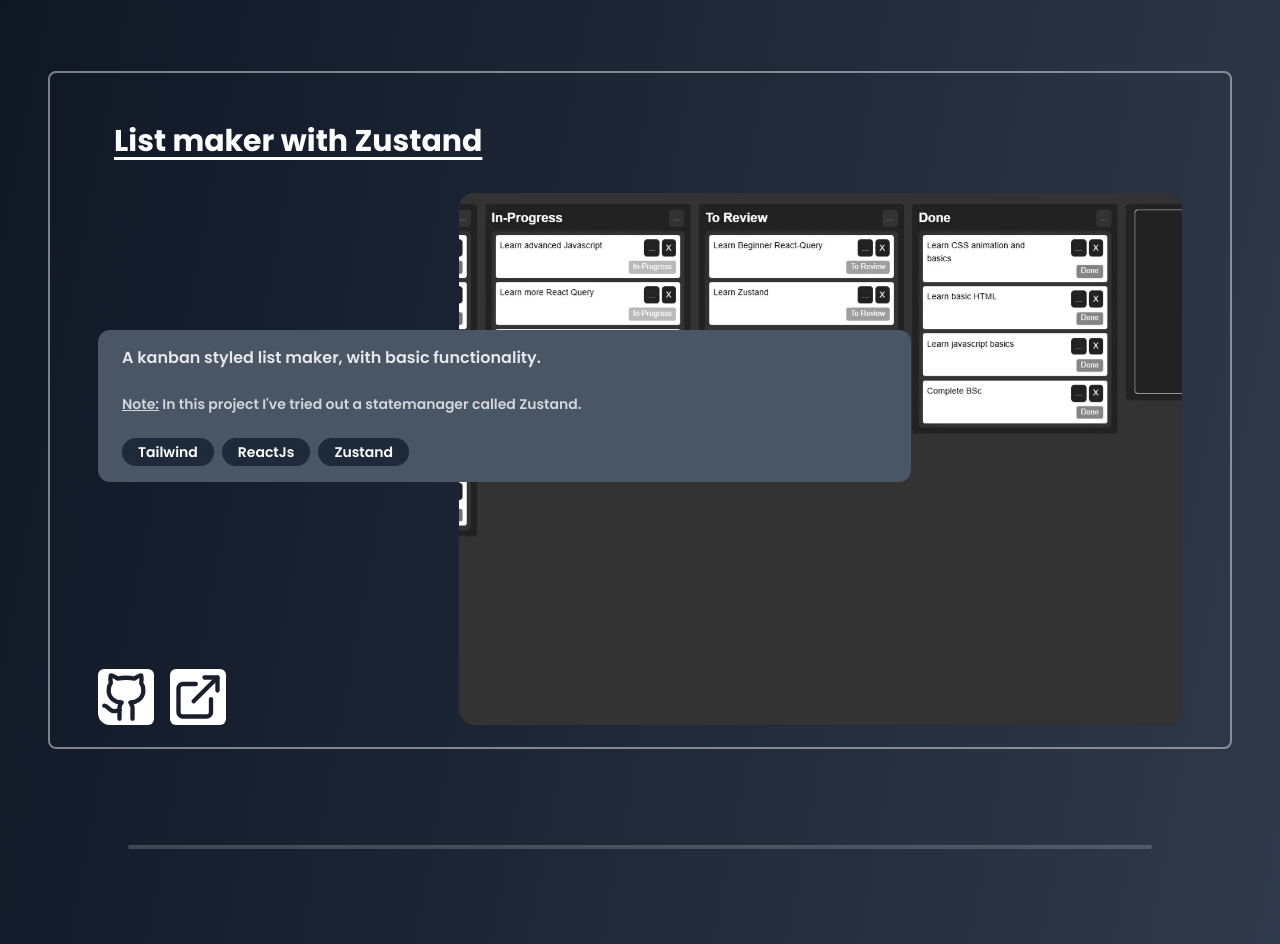
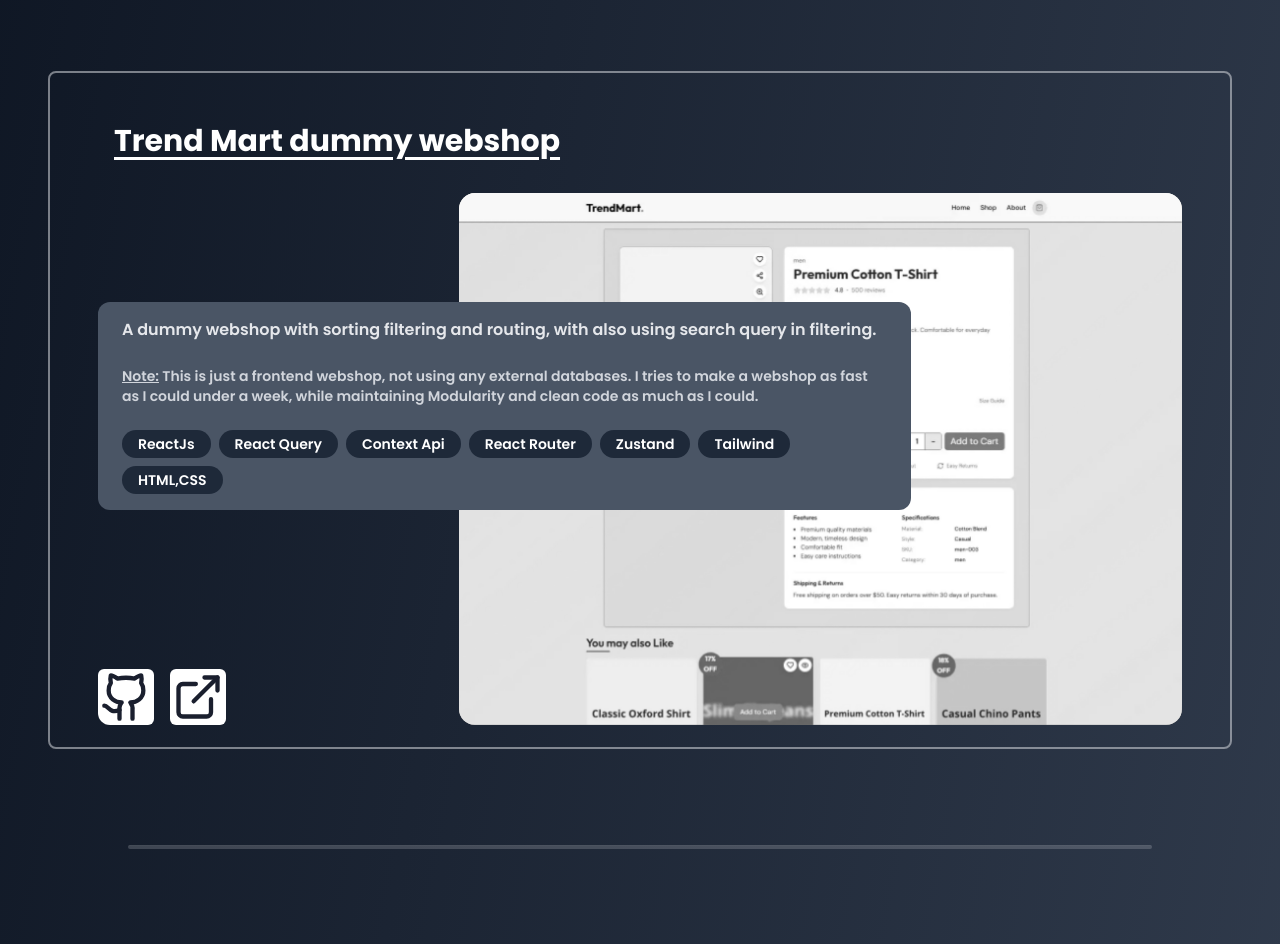
Before and after one commit to HUNLeonard/portfolio, a React (Vite) app: page / in a window 1280 px wide. Shown: the part 4240-5184 px from the top of the page. Built offline with nearby package versions, Linux system fonts and the light colour scheme.

Commit message:
New Project

```diff
--- a/src/sections/Projects.tsx
+++ b/src/sections/Projects.tsx
@@ -8,6 +8,13 @@ import Breaker from '../features/Breaker'
 
 const Projects = () => {
   const projects: Project[] = [{
+    title: "Trend Mart dummy webshop",
+    slug: "trendmart-react",
+    src: "/assets/trendmart.webp",
+    desc: "A dummy webshop with sorting filtering and routing, with also using search query in filtering.",
+    note: "This is just a frontend webshop, not using any external databases. I tries to make a webshop as fast as I could under a week, while maintaining Modularity and clean code as much as I could. ",
+    keywords: ["ReactJs", "React Query", "Context Api", "React Router", "Zustand", "Tailwind", "HTML,CSS"],
+  }, {
     title: "List maker with Zustand",
     slug: "listmaker-react",
     src: "/assets/listmaker.webp",
@@ -21,7 +28,7 @@ const Projects = () => {
     src_mobil: "/assets/movies-phone.webp",
     desc: "A website where the user can sort, filter in movies that come from the TheMovieDataBase API.",
     note: "A project where I tried to learn the React Query and React Routers basics.",
-    keywords: ["HTML5", "CSS3", "Tailwind", "ReactJs", "React Query", "Context Api", "React Router v6"],
+    keywords: ["ReactJs", "React Query", "Context Api", "React Router", "HTML", "CSS", "Tailwind"],
   },
   {
     title: "Todo App with React",
@@ -59,7 +66,7 @@ const Projects = () => {
           <H2 gray={true} className='!leading-20'>My Projects</H2>
           <H5 className='projdesc !leading-12'>Apps I've made so far to practice...</H5>
         </div>
-        <div className={cn("projcont overflow-x-auto overflow-y-hidden cursomScroll [scroll-snap-type:x_mandatory]",
+        <div className={cn("projcont overflow-x-auto overflow-y-hidden cursomScroll ", //[scroll-snap-type:x_mandatory] Remove it for the moment, need fixing
           "border-2 border-gray-200/50 rounded-md md:rounded-lg")}>
           <div className={cn("flex flex-row flex-nowrap gap-10")}>
             {projects.map(pr =>
```
Also changed, not shown: public/assets/trendmart-small.webp (added), public/assets/trendmart.webp (added).
